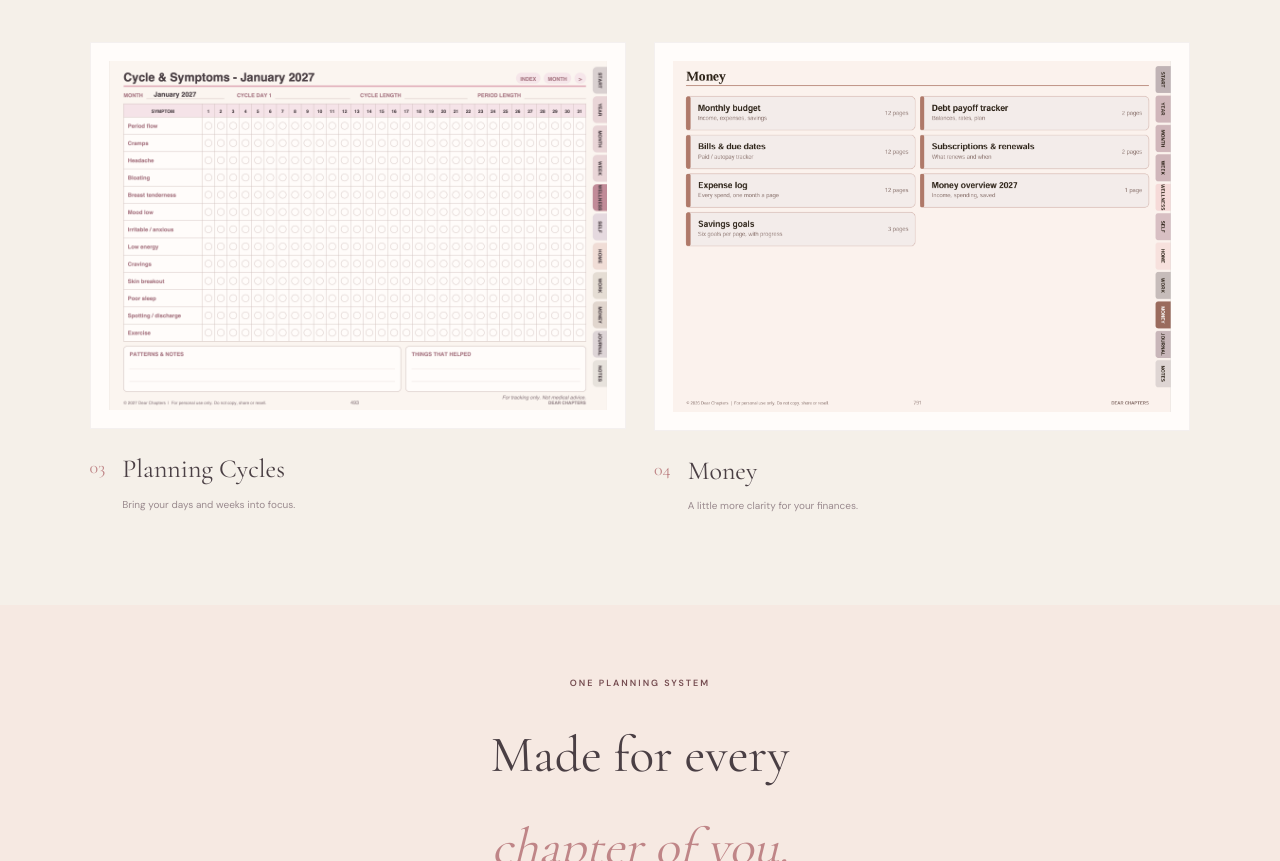
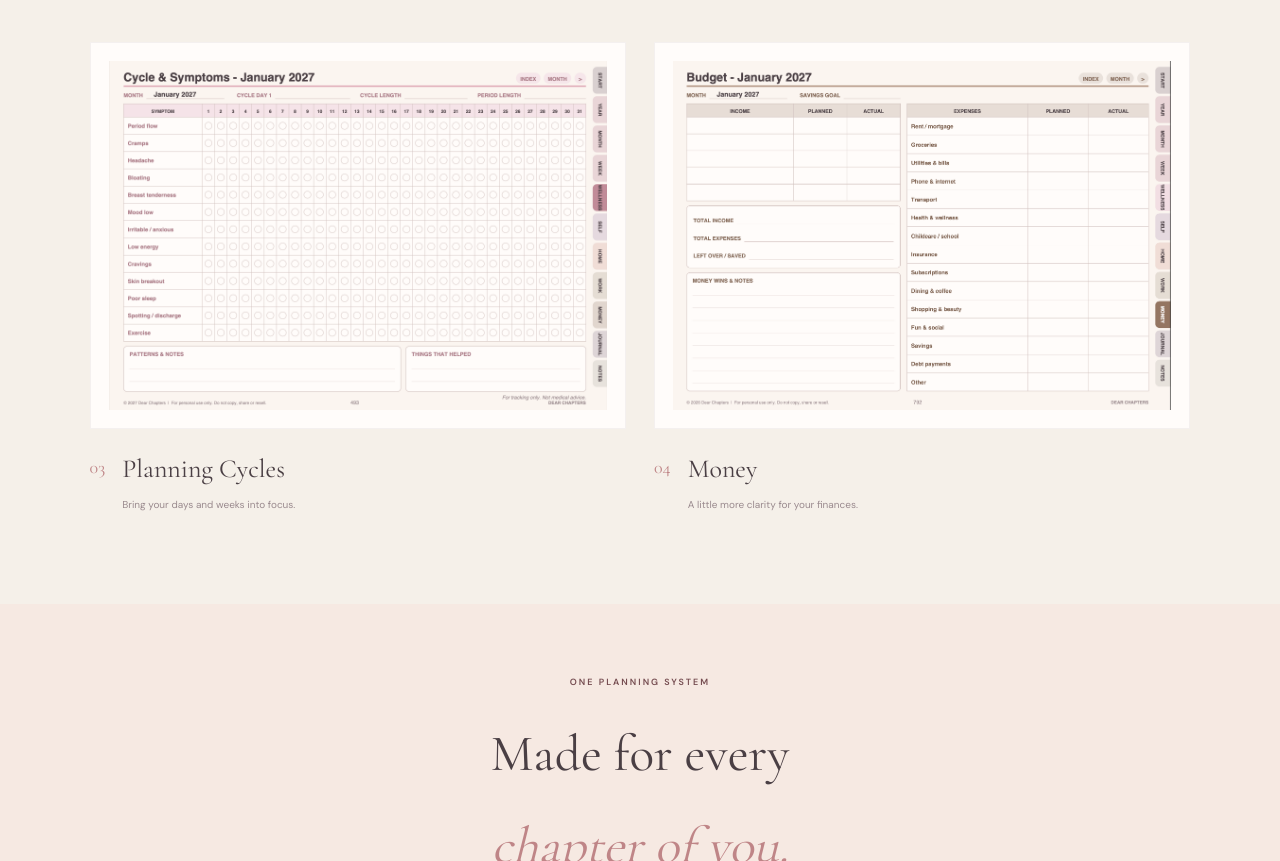
Before and after one commit to dearchapters/dear-chapters-website, a plain HTML site: page og.html in a window 1280 px wide. Shown: the part 1581-2442 px from the top of the page. Drawn offline with nearby package versions, Linux system fonts and the light colour scheme.

Commit message:
Update og.html

```diff
--- a/og.html
+++ b/og.html
@@ -608,7 +608,7 @@
           <article class="og-preview-card">
             <div class="og-preview-image">
               <img
-                src="assets/products/money-preview.jpg"
+                src="assets/products/budget-preview.jpg"
                 alt="OG Edition money planning pages"
                 loading="lazy"
               >
```
